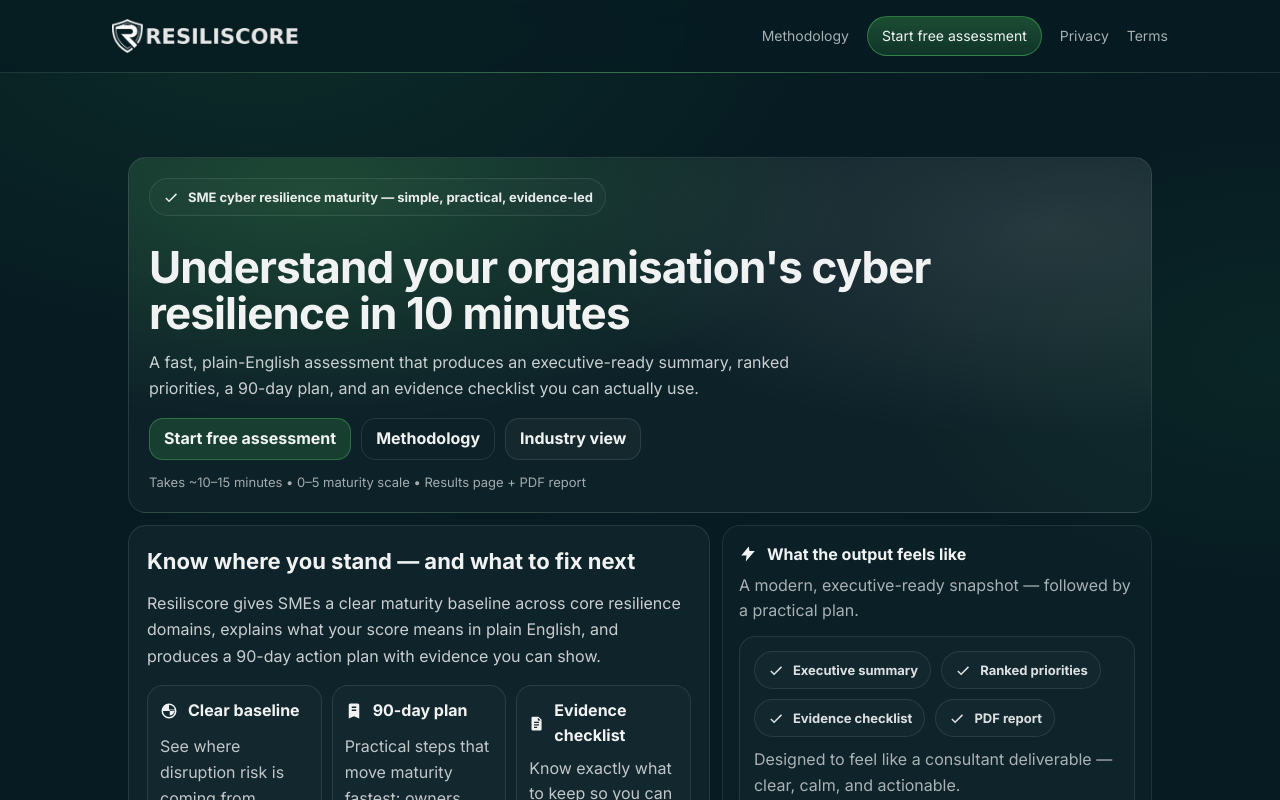
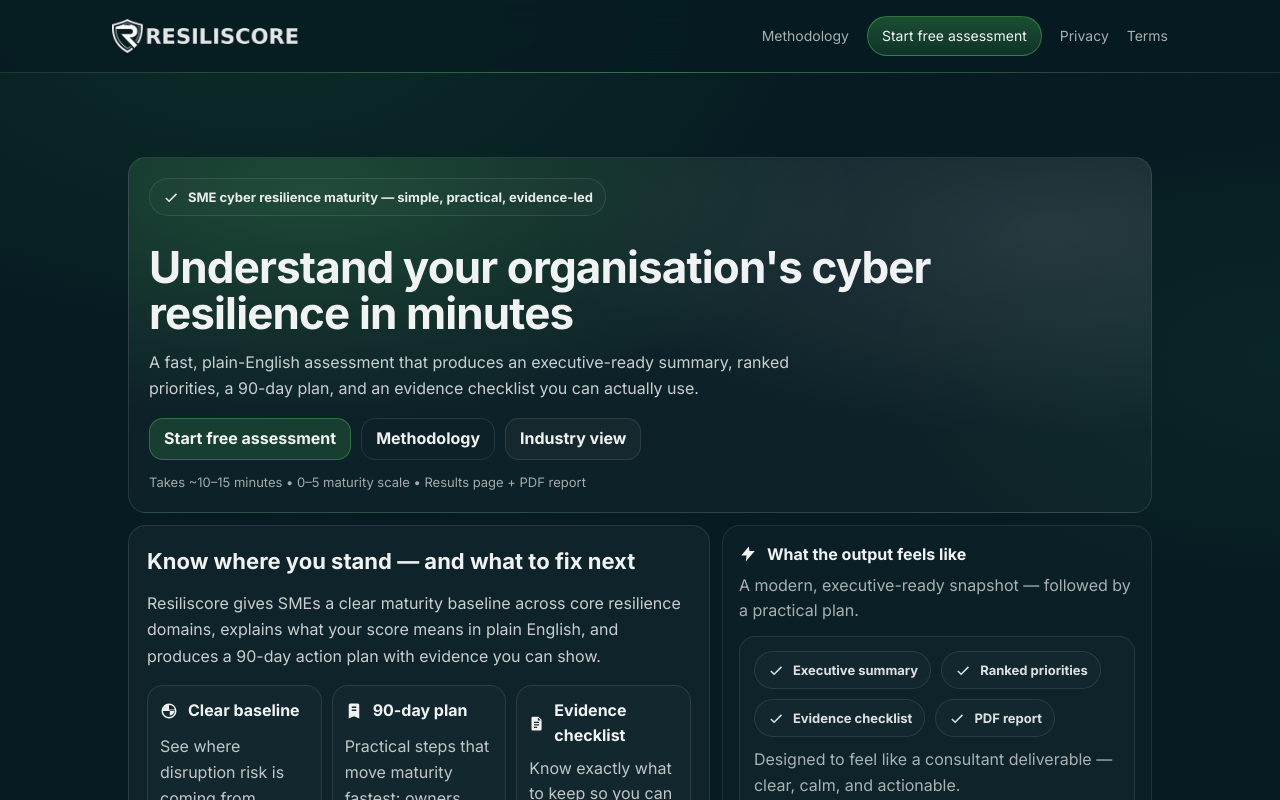
Before and after one commit to afzallmalik/Resiliscore, a Next.js app: page / in a window 1280 px wide. Shown: the top 800 px of the page. Built offline with nearby package versions, Linux system fonts and the light colour scheme.

Commit message:
Update headline to remove 10 minutes wording

```diff
--- a/src/app/page.tsx
+++ b/src/app/page.tsx
@@ -196,7 +196,7 @@
                 SME cyber resilience maturity — simple, practical, evidence-led
               </div>
 
-              <h1>Understand your organisation&apos;s cyber resilience in 10 minutes</h1>
+              <h1>Understand your organisation&apos;s cyber resilience in minutes</h1>
 
               <p className="lead">
                 A fast, plain-English assessment that produces an executive-ready summary, ranked priorities, a 90-day plan, and an
```
